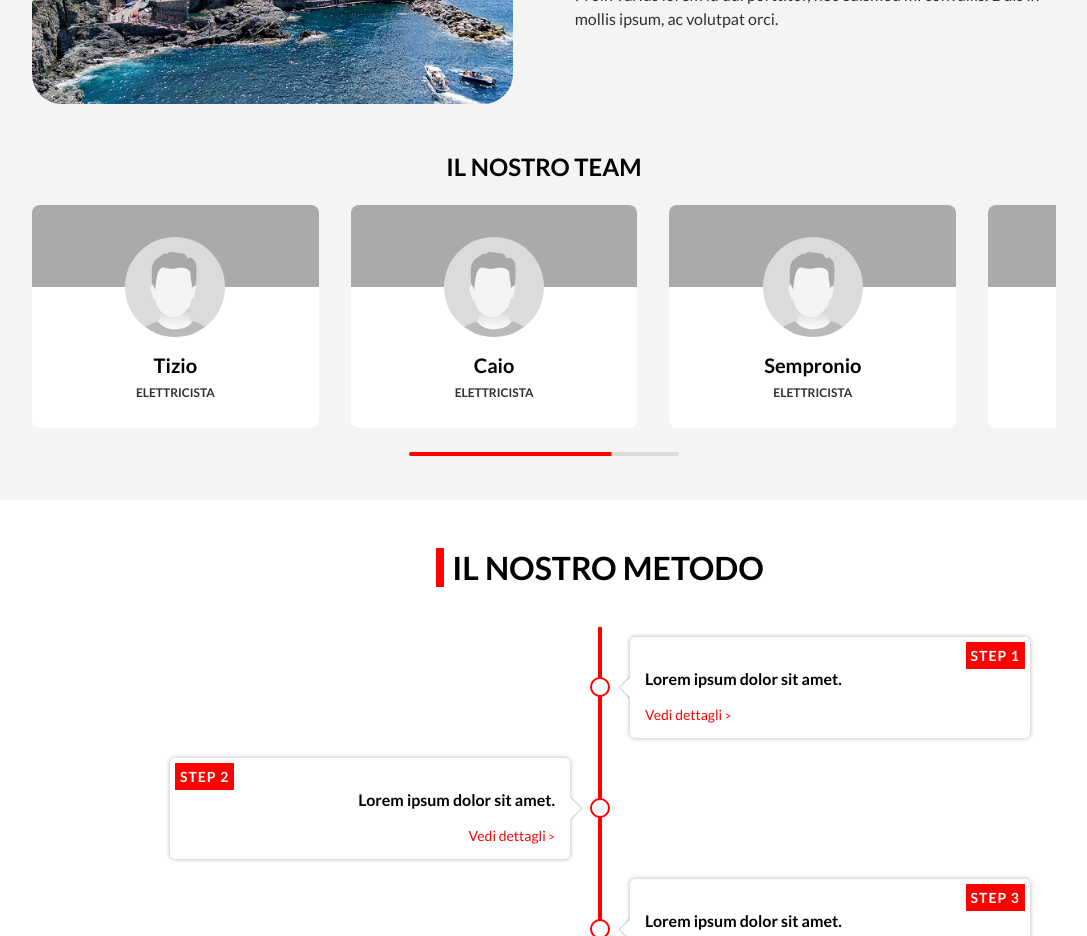
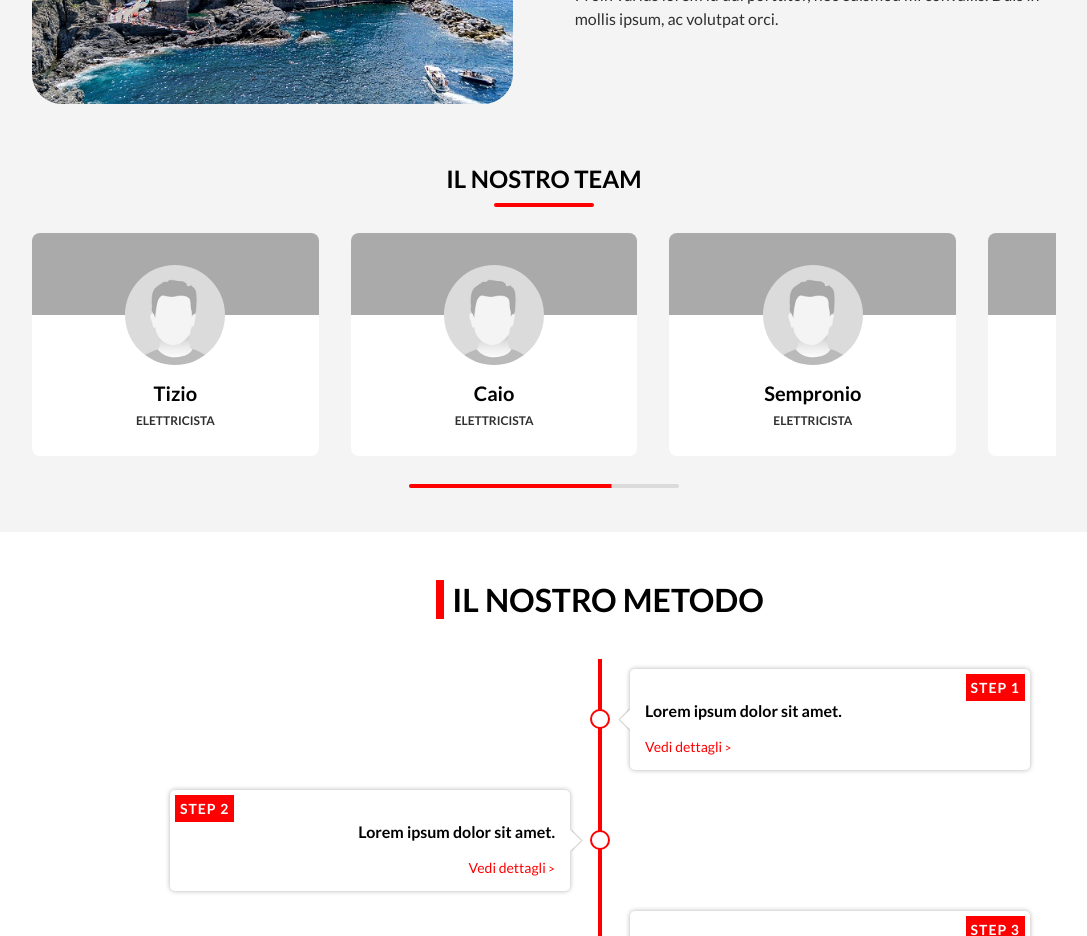
Before and after one commit to LOTO-gpolli/CEMA-impianti, a Next.js app: page / in a window 1280 px wide. Shown: the part 2320-3256 px from the top of the page, without its empty margins (40-1127 px from the left). Built offline with nearby package versions, Linux system fonts and the light colour scheme.

Commit message:
feat: add subsection heading option

```diff
--- a/components/SectionHeading/SectionHeading.jsx
+++ b/components/SectionHeading/SectionHeading.jsx
@@ -1,9 +1,10 @@
 import styles from './SectionHeading.module.css'
 
-const SectionHeading = ({ title, subtitle = "" }) => {
+const SectionHeading = ({ title, subtitle = "", isSubsectionTitle = false }) => {
   return (
     <div className={`${styles['section-heading']}`}>
-      <h3 className={`${styles['section-heading__title']}`}>{title}</h3>
+      {!isSubsectionTitle && <h3 className={`${styles['section-heading__title']}`}>{title}</h3>}
+      {isSubsectionTitle && <h4 className={`${styles['section-heading__title']} ${styles['section-heading__title--subsection']}`}>{title}</h4>}
       {subtitle && <p className={`${styles['section-heading__subtitle']}`}>{subtitle}</p>}
     </div>
   );
--- a/components/SectionHeading/SectionHeading.module.css
+++ b/components/SectionHeading/SectionHeading.module.css
@@ -12,6 +12,10 @@
   font-size: 2rem;
   text-align: center;
   text-transform: uppercase;
+}
+
+.section-heading__title--subsection {
+  font-size: 1.5rem;
 }
 
 .section-heading__title::after {
--- a/components/TeamMembers/TeamMembers.jsx
+++ b/components/TeamMembers/TeamMembers.jsx
@@ -1,6 +1,7 @@
 import { useCallback, useEffect, useState } from 'react'
 import useEmblaCarousel from 'embla-carousel-react'
 /* Components */
+import SectionHeading from '/components/SectionHeading/SectionHeading'
 import TeamMemberCard from '/components/TeamMemberCard/TeamMemberCard.jsx'
 /* Styles */
 import styles from './TeamMembers.module.css'
@@ -53,7 +54,10 @@ const TeamMembers = () => {
 
   return (
     <div className={`${styles['team-members']}`}>
-      <h3 className={`${styles['team-members__title']}`}>Il nostro team</h3>
+      <SectionHeading
+        title='Il nostro team'
+        isSubsectionTitle
+      />
       <div className={`${styles['team-members__cards-carousel']}`} ref={viewportRef}>
         <div className={`${styles['team-members__cards-container']}`}>
           { teamMembers.map(member => (
--- a/components/TeamMembers/TeamMembers.module.css
+++ b/components/TeamMembers/TeamMembers.module.css
@@ -1,11 +1,5 @@
-.team-members__title {
-  padding: 1rem 0 1.5rem;
-  font-size: 1.5rem;
-  text-align: center;
-  text-transform: uppercase;
-}
-
 .team-members__cards-carousel {
+  padding-top: 0.75rem;
   overflow: hidden;
 }
 
@@ -28,7 +22,7 @@
 .team-members__progress {
   position: relative;
   background-color: #dbdbdb;
-  margin-top: 1.5rem;
+  margin-top: 1.75rem;
   max-width: 270px;
   width: calc(100% - 40px);
   height: 4px;
```
